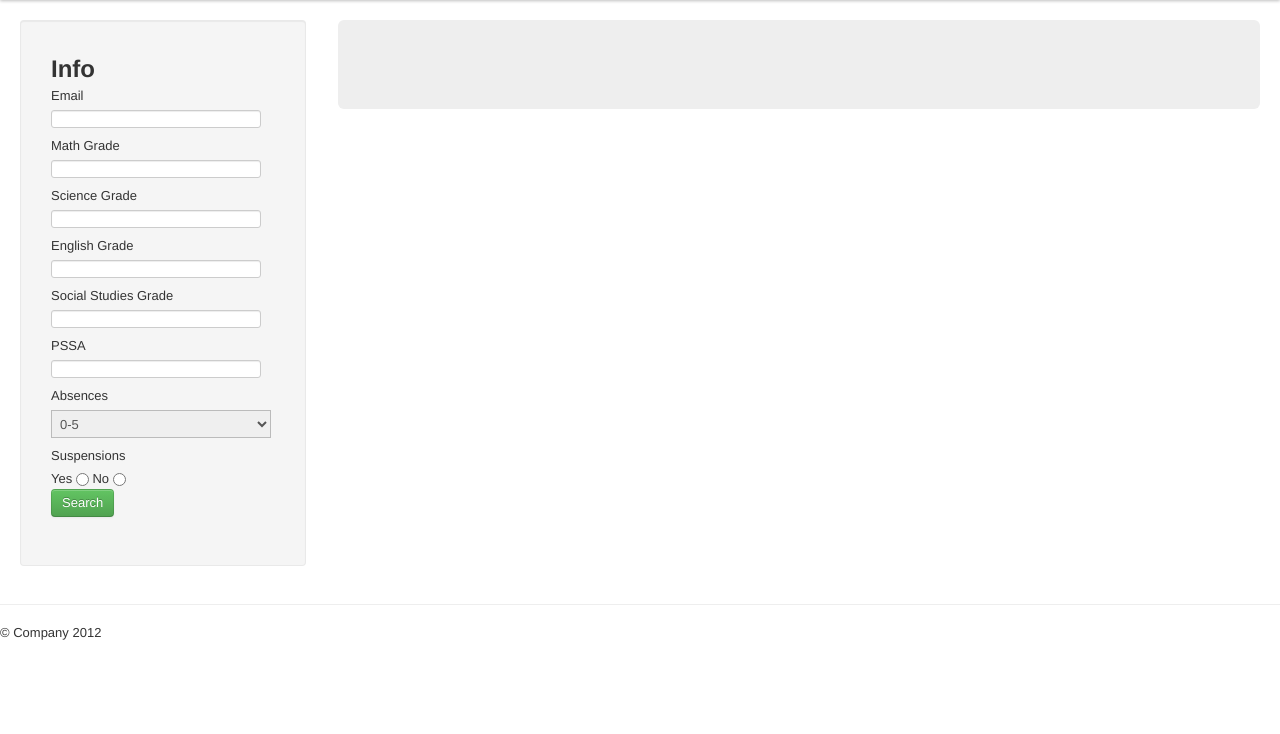
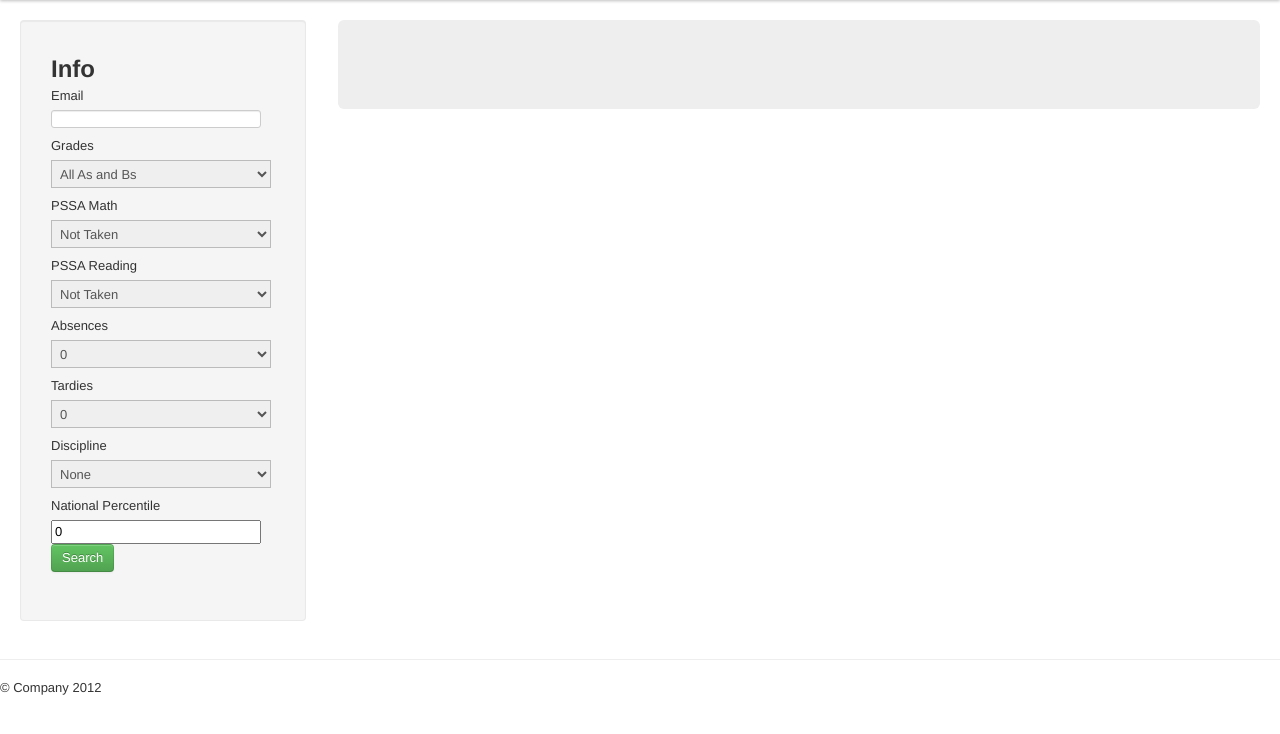
Before and after one commit to ahinz/PhillyEdu, a Django app: page / in a window 1280 px wide. Shown: the part 40-774 px from the top of the page. Run offline with Django 3.2, Linux system fonts and the light colour scheme; some libraries are stand-ins or nearby versions.

Commit message:
reproduce form

```diff
--- a/philly/templates/search.html
+++ b/philly/templates/search.html
@@ -29,28 +29,54 @@
 <div class="span3">
   <div class="well sidebar-nav">
 	<h2>Info</h2>
-	<form>
+	<form action="/api/search" method="GET">
 	  <label for="email">Email</label>
 	  <input type="text" id="email" name="email" />
-	  <label for="math">Math Grade</label>
-	  <input type="text" id="math" name="math" />
-	  <label for="science">Science Grade</label>
-	  <input type="text" id="science" name="science" />
-	  <label for="english">English Grade</label>
-	  <input type="text" id="english" name="english" />
-	  <label for="history">Social Studies Grade</label>
-	  <input type="text" id="history" name="history" />
-	  <label for="pssa">PSSA</label>
-	  <input type="text" id="pssa" name="pssa" />
+          <label for="grades">Grades</label>
+          <select name="grades">
+            <option value="0">All As and Bs</option>
+            <option value="1">At most 1 C in a minor subject</option>
+            <option value="2">At most 1 C in a major subject</option>
+            <option value="3">2 or more Cs</option>
+            <option value="4">D or F in any class</option>
+          </select>
+	  <label for="pssa">PSSA Math</label>
+          <select name="pssa_math">
+            <option value="-1">Not Taken</option>
+            <option value="2">Advanced</option>
+            <option value="1">Proficient</option>
+            <option value="3">Near Proficient</option>
+            <option value="4">Less than Near Proficient</option>
+          </select>
+	  <label for="pssa">PSSA Reading</label>
+          <select name="pssa_reading">
+            <option value="-1">Not Taken</option>
+            <option value="2">Advanced</option>
+            <option value="1">Proficient</option>
+            <option value="3">Near Proficient</option>
+            <option value="4">Less than Near Proficient</option>
+          </select>
 	  <label for="absences">Absences</label>
 	  <select name="absences" id="absences">
-		<option>0-5</option>
-		<option>6-10</option>
-		<option>10+</option>
+	    <option value="0">0</option>
+	    <option value="1">1-10</option>
+	    <option value="11">11+</option>
 	  </select>
-	  <label>Suspensions</label>
-	  Yes <input type="radio" value="Yes" name="suspension" />
-	  No <input type="radio" value="No" name="suspension" /><br />
+	  <label for="tardies">Tardies</label>
+	  <select name="tardies" id="tardies">
+	    <option value="0">0</option>
+	    <option value="1">1-5</option>
+	    <option value="6">6+</option>
+	  </select>
+          <label for="discipline">Discipline</label>
+          <select name="discipline" id="discipline">
+            <option value="0">None</option>
+            <option value="1">Incident Reported Last Year</option>
+            <option value="2">Previous Incidents</option>
+            <option value="1">Previous Incidents and Reported Last year</option>
+          </select>
+          <label form="nat">National Percentile</label>
+          <input name="national_rank" value="0">
 	  <input type="submit" value="Search" class="btn btn-success" />
 	</form>
   </div><!--/.well -->
```
